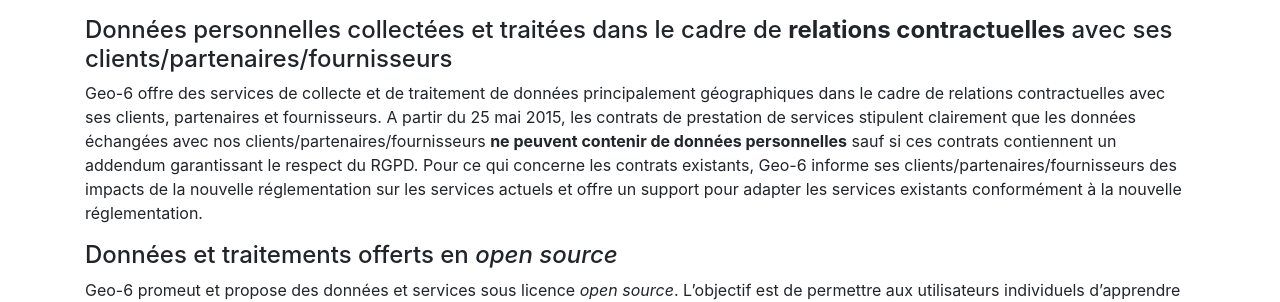
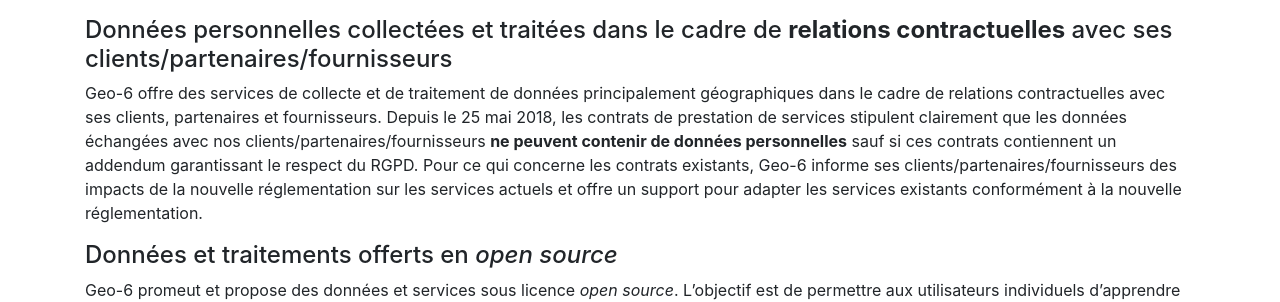
Before and after one commit to geo6/website, a Jekyll site: the page built from privacy.fr.md, in a window 1280 px wide and 900 px high, scrolled down 325 px. Shown: the part 177-479 px from the top of the window. Built offline with Jekyll 4.4.1, drawn with Linux system fonts in a browser that asks for light colours; nearby versions of some CDN libraries; some of the changed text lies outside the part shown.

Commit message:
Update privacy.fr.md

```diff
--- a/privacy.fr.md
+++ b/privacy.fr.md
@@ -19,7 +19,7 @@ Geo-6 collecte les données personnelles de ses employés, partenaires, fourniss
 
 #### Données personnelles collectées et traitées dans le cadre de **relations contractuelles** avec ses clients/partenaires/fournisseurs
 
-Geo-6 offre des services de collecte et de traitement de données principalement géographiques dans le cadre de relations contractuelles avec ses clients, partenaires et fournisseurs. A partir du 25 mai 2015, les contrats de prestation de services stipulent clairement que les données échangées avec nos clients/partenaires/fournisseurs **ne peuvent contenir de données personnelles** sauf si ces contrats contiennent un addendum garantissant le respect du RGPD.  Pour ce qui concerne les contrats existants, Geo-6 informe ses clients/partenaires/fournisseurs des impacts de la nouvelle réglementation sur les services actuels et offre un support pour adapter les services existants conformément à la nouvelle réglementation.
+Geo-6 offre des services de collecte et de traitement de données principalement géographiques dans le cadre de relations contractuelles avec ses clients, partenaires et fournisseurs. Depuis le 25 mai 2018, les contrats de prestation de services stipulent clairement que les données échangées avec nos clients/partenaires/fournisseurs **ne peuvent contenir de données personnelles** sauf si ces contrats contiennent un addendum garantissant le respect du RGPD.  Pour ce qui concerne les contrats existants, Geo-6 informe ses clients/partenaires/fournisseurs des impacts de la nouvelle réglementation sur les services actuels et offre un support pour adapter les services existants conformément à la nouvelle réglementation.
 
 #### Données et traitements offerts en *open source*
 
@@ -75,7 +75,7 @@ Dans ces conditions, Geo-6 sera dans l’obligation de répondre dans un délai
 
 ### Concernant les termes de cette déclaration
 
-Nous pouvons les termes de la présente déclaration afin d’en adapter le contenu en fonction des changements intervenant dans la réglementation ou au sein de ses Services.
+Nous pouvons modifier les termes de la présente déclaration afin d’en adapter le contenu en fonction des changements intervenant dans la réglementation ou au sein de nos Services.
 
 La version la plus récente est disponible sur notre site Web.
 
```
